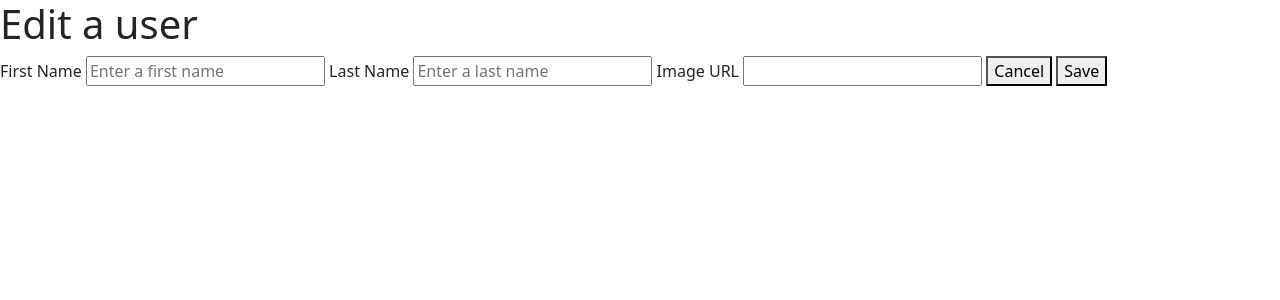
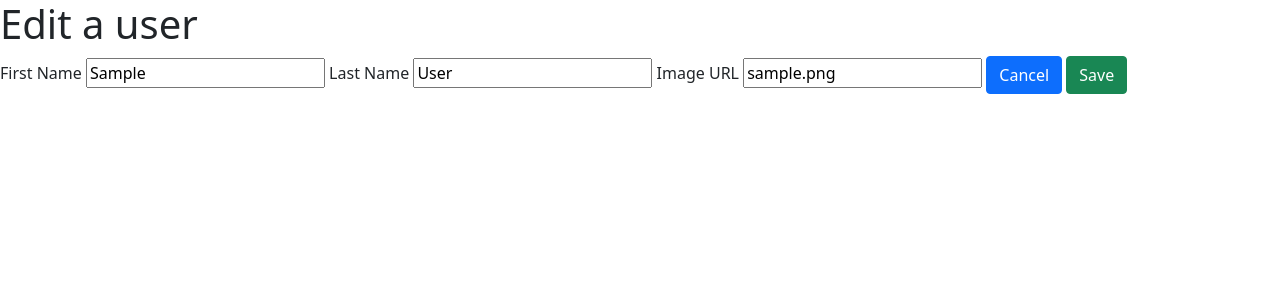
Before and after one commit to lawnknee/Flask-Blogly, a Flask app: page /users/1/edit in a window 1280 px wide. Shown: the top 300 px of the page. Run offline with Flask 2, Linux system fonts and the light colour scheme; tables that the repository leaves empty hold one stand-in row (values such as "Sample post").

Commit message:
make helper functions

```diff
--- a/app.py
+++ b/app.py
@@ -67,16 +67,26 @@ def edit_user_info(user_id):
     Cancel button returns to details page for the user,
     and Save button updates the user information."""
 
-    return render_template('user_edit.html')
+    user = User.query.get(user_id)
+
+    return render_template('user_edit.html', user=user)
 
 @app.route('/users/<int:user_id>/edit', methods=["POST"])
 def process_user_edit(user_id):
     """Processes the edit form and returns user to the
     /users page with updated user listing."""
 
-    # process edit form
-    # update database
-    # get updated user info back from database
+    first = request.form['fn']
+    last = request.form['ln']
+    image = request.form['img']
+
+    user = User.query.get(user_id)
+
+    user.first_name = first
+    user.last_name = last
+    user.image_url = image
+
+    db.session.commit()
 
     return redirect('/users')
 
@@ -84,6 +94,9 @@ def process_user_edit(user_id):
 def delete_user(user_id):
     """Deletes the user and redirects back to main page."""
 
-    # delete user from database
+    user = User.query.filter_by(id=user_id).one()
+
+    db.session.delete(user)
+    db.session.commit()
 
     return redirect('/')
--- a/templates/user_edit.html
+++ b/templates/user_edit.html
@@ -3,20 +3,21 @@
 {% block CONTENT %}
 	<h1> Edit a user</h1>
 	<!-- Edit User Form -->
-	<form action="/" method="post">
+	<form action="/users/{{ user.id }}/edit" method="post">
 		<!-- First Name Input -->
 		<label for="fn">First Name</label>
-		<input type="text" placeholder="Enter a first name" id="fn">
+		<input type="text" name="fn" value="{{ user.first_name}}" id="fn">
 		<!-- Last Name Input -->
 		<label for="ln">Last Name</label>
-		<input type="text" placeholder="Enter a last name">
+		<input type="text" name="ln" value="{{ user.last_name}}">
 		<!-- Image URL Input -->
 		<label for="img-url">Image URL</label>
-		<input type="text" id="img-url">
+		<input type="text" name="img" value="{{ user.image_url }}" id="img-url">
 
 		<!-- Form buttons -->
-		<button type="submit">Cancel</button>
-		<button type="submit">Save</button>
+		<a href="/users" class="btn btn-primary">Cancel</a>
+
+		<button type="submit" class="btn btn-success">Save</button>
 	</form>
 
 {% endblock %}
--- a/templates/user_form.html
+++ b/templates/user_form.html
@@ -3,7 +3,7 @@
 {% block CONTENT %}
 	<h1> Create a user</h1>
 	<!-- Create User Form -->
-	<form action="/" method="post">
+	<form action="/users/new" method="post">
 		<!-- First Name Input -->
 		<label for="fn">First Name</label>
 		<input type="text" name="first" placeholder="Enter a first name" id="fn">
```
Also changed, not shown: models.py (+11 -0 lines), templates/user_detail.html (+10 -3 lines).
